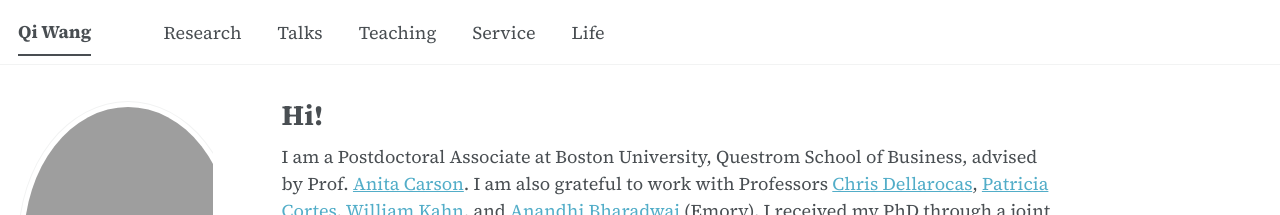
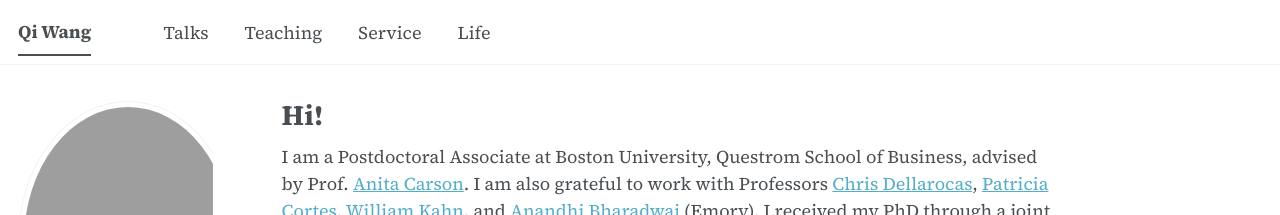
Before and after one commit to qiwang-katherine/qiwang-katherine.github.io, a Jekyll site: the page built from _pages/about.md, in a window 1280 px wide. Shown: the top 215 px of the page. Built offline with Jekyll 4.4.1, drawn with Linux system fonts in a browser that asks for light colours; some web fonts are replaced; a script bundle is joined from its source files by our own code; library files that are not in the unit come from our copies.

Commit message:
navigation.yml

```diff
--- a/_data/navigation.yml
+++ b/_data/navigation.yml
@@ -8,8 +8,6 @@
 #      Markdown formatted page while the second is generated using JSON.
 
 main:
-  - title: "Research"
-    url: /publications/
 
   - title: "Talks"
     url: /talks/
```
